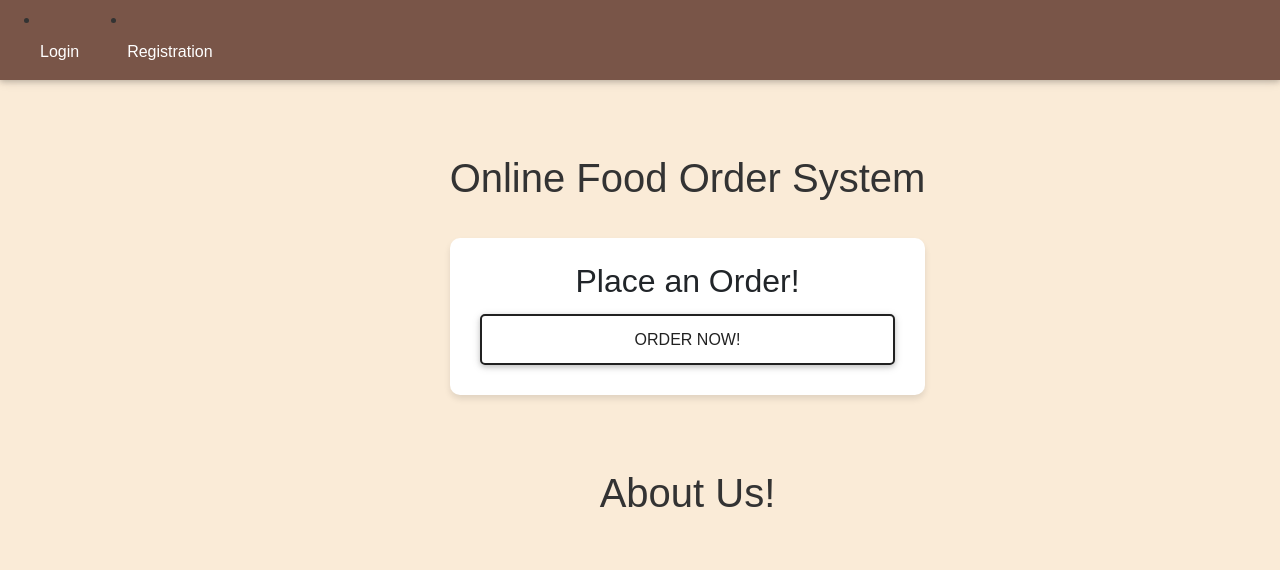
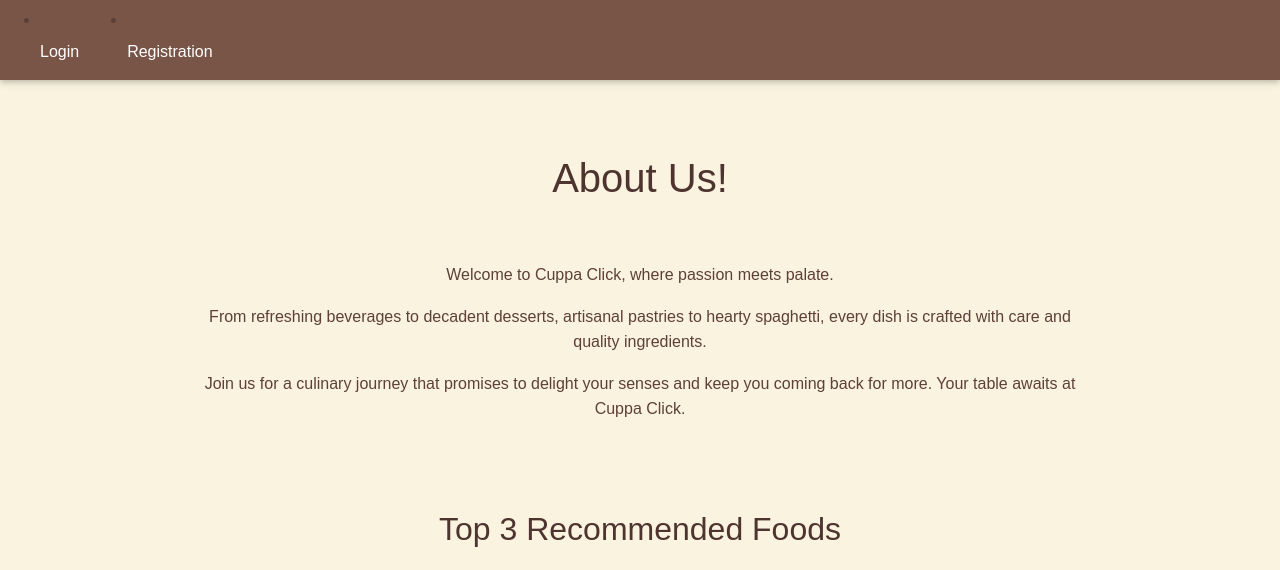
Before and after one commit to YapYuNing08/GitExercise-TT5L-10, a Django app: page /about/ in a window 1280 px wide. Shown: the top 570 px of the page. Run offline with Django 5.2, Linux system fonts and the light colour scheme; some libraries are stand-ins or nearby versions.

Commit message:
Update about.html css

```diff
--- a/deliver/customer/templates/customer/about.html
+++ b/deliver/customer/templates/customer/about.html
@@ -1,12 +1,82 @@
 {% extends 'customer/base.html' %}
+{% load static %}
+{% block content %}
 
-{% block content %}
+<body>
+<div class="container mb-5">
+    <div class="row justify-content-center">
+        <div class="col-md-8 col-sm-12 p-4 text-center">
+            <h1>About Us!</h1>
+        </div>
+    </div>
+    <div class="row justify-content-center mt-1">
+        <div class="col-md-10 col-sm-12 p-4 text-center">
+            <p>Welcome to Cuppa Click, where passion meets palate.</p>
+            <p>From refreshing beverages to decadent desserts, artisanal pastries to hearty spaghetti, every dish is crafted with care and quality ingredients.</p>
+            <p>Join us for a culinary journey that promises to delight your senses and keep you coming back for more. Your table awaits at Cuppa Click.</p>
+        </div>
+    </div>
+</div>
+<div class="container my-5">
+    <h2 class="text-center mb-4">Top 3 Recommended Foods</h2>
+    <div class="row">
+        <!-- Recommended Food 1 -->
+        <div class="col-md-4 text-center mb-4">
+            <div class="card">
+                <img src="/media/menu_images/MatchaLatte2_wbuzODc.jpg" class="card-img-top" alt="Food 1">
+                <div class="card-body">
+                    <h5 class="card-title">Matcha Latte</h5>
+                    <p class="card-text">A brief description of Food 1.</p>
+                    <a href="{% url 'product_detail' 1 %}" class="btn btn-primary">View Details</a>
+                </div>
+            </div>
+        </div>
+        <!-- Recommended Food 2 -->
+        <div class="col-md-4 text-center mb-4">
+            <div class="card">
+                <img src="/media/menu_images/RedVelvet.jpg" class="card-img-top" alt="Food 2">
+                <div class="card-body">
+                    <h5 class="card-title">Red Velvet</h5>
+                    <p class="card-text">A brief description of Food 2.</p>
+                    <a href="{% url 'product_detail' 2 %}" class="btn btn-primary">View Details</a>
+                </div>
+            </div>
+        </div>
+        <!-- Recommended Food 3 -->
+        <div class="col-md-4 text-center mb-4">
+            <div class="card">
+                <img src="/media/menu_images/Bolognese_fdPGtfH_EwoixvR.jpg" class="card-img-top" alt="Food 3">
+                <div class="card-body">
+                    <h5 class="card-title">Spaghetti Bolognese</h5>
+                    <p class="card-text">A brief description of Food 3.</p>
+                    <a href="{% url 'product_detail' 3 %}" class="btn btn-primary">View Details</a>
+                </div>
+            </div>
+        </div>
+    </div>
+</div>
+
+<div class="container mb-5">
+    <div class="row justify-content-center mt-5">
+        <div class="col-md-8 col-sm-12 offset-md-1 p-4 text-center">
+            <h1>What Are You Waiting For?</h1>
+        </div>
+    </div>
+    <div class="row justify-content-center mt-1">
+        <div class="card col-md-5 col-sm-12 offset-md-1 p-4 text-center">
+            <h2>Place an Order!</h2>
+            <a href="{% url 'all_products' %}" class="btn btn-outline-dark">Order Now!</a>
+        </div>
+    </div>
+</div>
+</body>
+
 <style>
     /* General styles */
     body {
         font-family: Arial, sans-serif;
-        background-color:antiquewhite;
-        color: #333;
+        background-color: #FAF3E0;
+        color: #5D4037;
     }
 
     .container {
@@ -18,11 +88,12 @@
         background-color: #fff;
         border-radius: 10px;
         box-shadow: 0 4px 6px rgba(0, 0, 0, 0.1);
+        border: 1px solid #8D6E63;
     }
 
     /* Button styles */
     .btn {
-        background-color: #007bff; /* Blue color for buttons */
+        background-color: #8D6E63; /* Brown color for buttons */
         color: #fff;
         border: none;
         border-radius: 5px;
@@ -33,44 +104,16 @@
     }
 
     .btn:hover {
-        background-color: #0056b3; /* Darker blue on hover */
+        background-color: #5D4037; /* Darker brown on hover */
     }
 
     /* Text styles */
     p {
         line-height: 1.6;
     }
+
+    h1, h2, h5 {
+        color: #4E342E;
+    }
 </style>
-
-<body>
-<div class="container mb-5">
-    <div class="row justify-content-center mt-5">
-        <div class="col-md-8 col-sm-12 offset-md-1 p-4 text-center">
-            <h1>Online Food Order System</h1>
-        </div>
-    </div>
-    <div class="row justify-content-center mt-1">
-        <div class="card col-md-5 col-sm-12 offset-md-1 p-4 text-center">
-            <h2>Place an Order!</h2>
-            <a href="{% url 'all_products' %}" class="btn btn-outline-dark">Order Now!</a>
-        </div>
-    </div>
-</div>
-
-<div class="container mb-5">
-    <div class="row justify-content-center mt-5">
-        <div class="col-md-8 col-sm-12 offset-md-1 p-4 text-center">
-            <h1>About Us!</h1>
-        </div>
-    </div>
-    <div class="row justify-content-center mt-1">
-        <div class="col-md-10 col-sm-12 offset-md-1 p-4 text-center">
-            <p>Welcome to Cuppa Click, where passion meets palate.</p>
-            <p>From refreshing beverages to decadent desserts, artisanal pastries to hearty spaghetti, every dish is crafted with care and quality ingredients.</p>
-            <p>Join us for a culinary journey that promises to delight your senses and keep you coming back for more. Your table awaits at Cuppa Click.</p>
-        </div>
-    </div>
-</div>
-</body>
-
 {% endblock content %}
```
